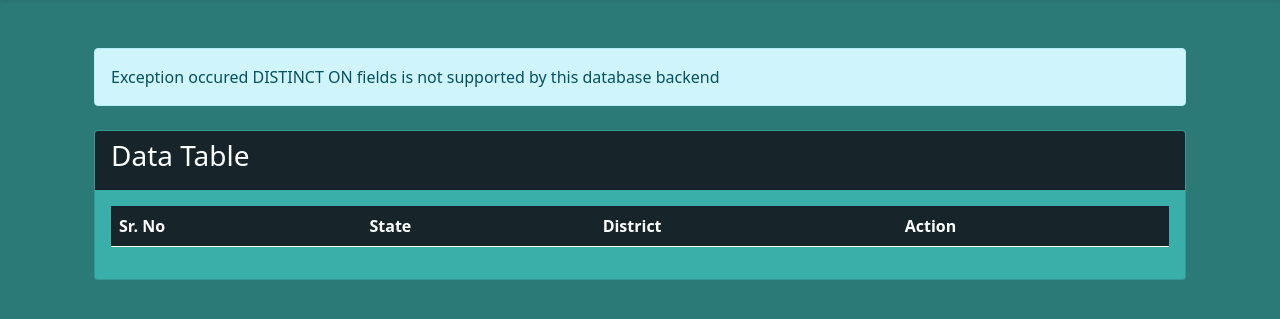
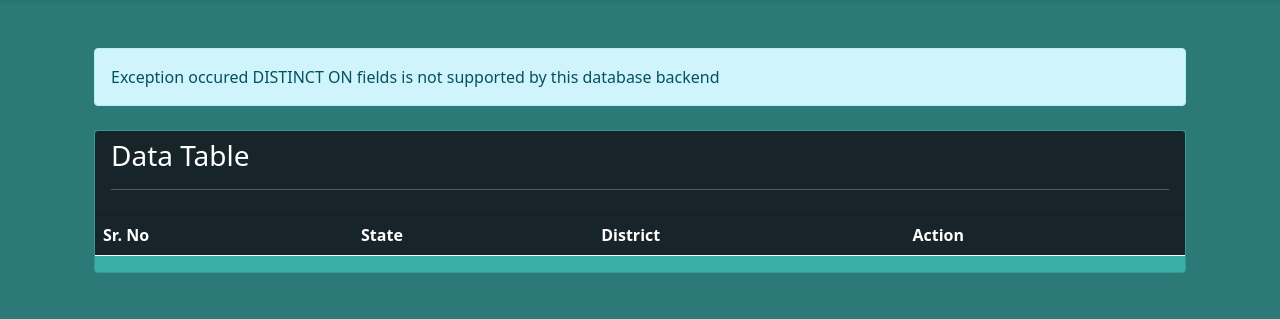
Before and after one commit to Bhaveshkorane/cropPatternsNew, a Django app: page /viewdata/ in a window 1280 px wide. Shown: the part 56-375 px from the top of the page. Run offline with Django 5.2, Linux system fonts and the light colour scheme; the visitor is signed in with stand-in values (Sample User, id 1); lists and menus that the app fills with data are empty; parts of the project's set-up code (start-up, migrations or seed data) failed here and were passed over; some libraries are stand-ins or nearby versions.

Commit message:
added css for card and table

```diff
--- a/templates/base.html
+++ b/templates/base.html
@@ -67,6 +67,7 @@
             color: #FEFFFF !important;
         }
         .card-body {
+            padding: 0;
             max-height: 750px;
             overflow-y: auto;
         }
@@ -86,7 +87,11 @@
             border-radius: 0.25rem;
             border-color: #ccc;
         }
+        hr{
+            border-color: white;
+        }
     </style>
+
 
 </head>
 <body>
--- a/templates/data.html
+++ b/templates/data.html
@@ -15,6 +15,7 @@
     <div class="card">
         <div class="card-header bg-info">
             <h3>Data Table</h3>
+            <hr>
         </div>
         <div class="card-body">
             <table class="table table-striped table-hover">
--- a/templates/history.html
+++ b/templates/history.html
@@ -16,7 +16,9 @@
     <div class="card">
         <div class="card-header bg-info">
             <h3>Data Table</h3>
+            <hr>
         </div>
+
         <div class="card-body">
             <table class="table table-striped table-hover">
                 <thead class="thead-dark" id="header">
```
